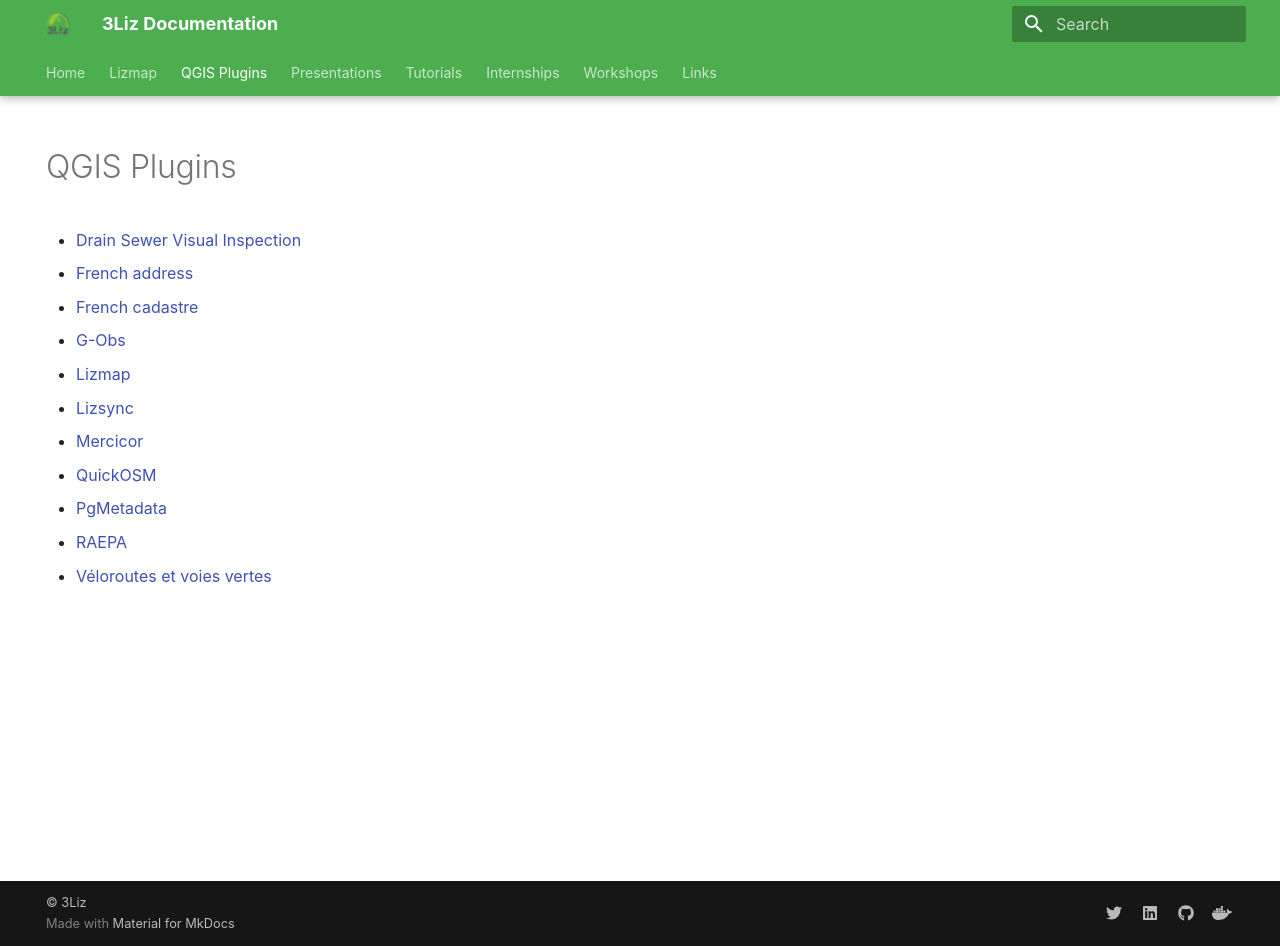
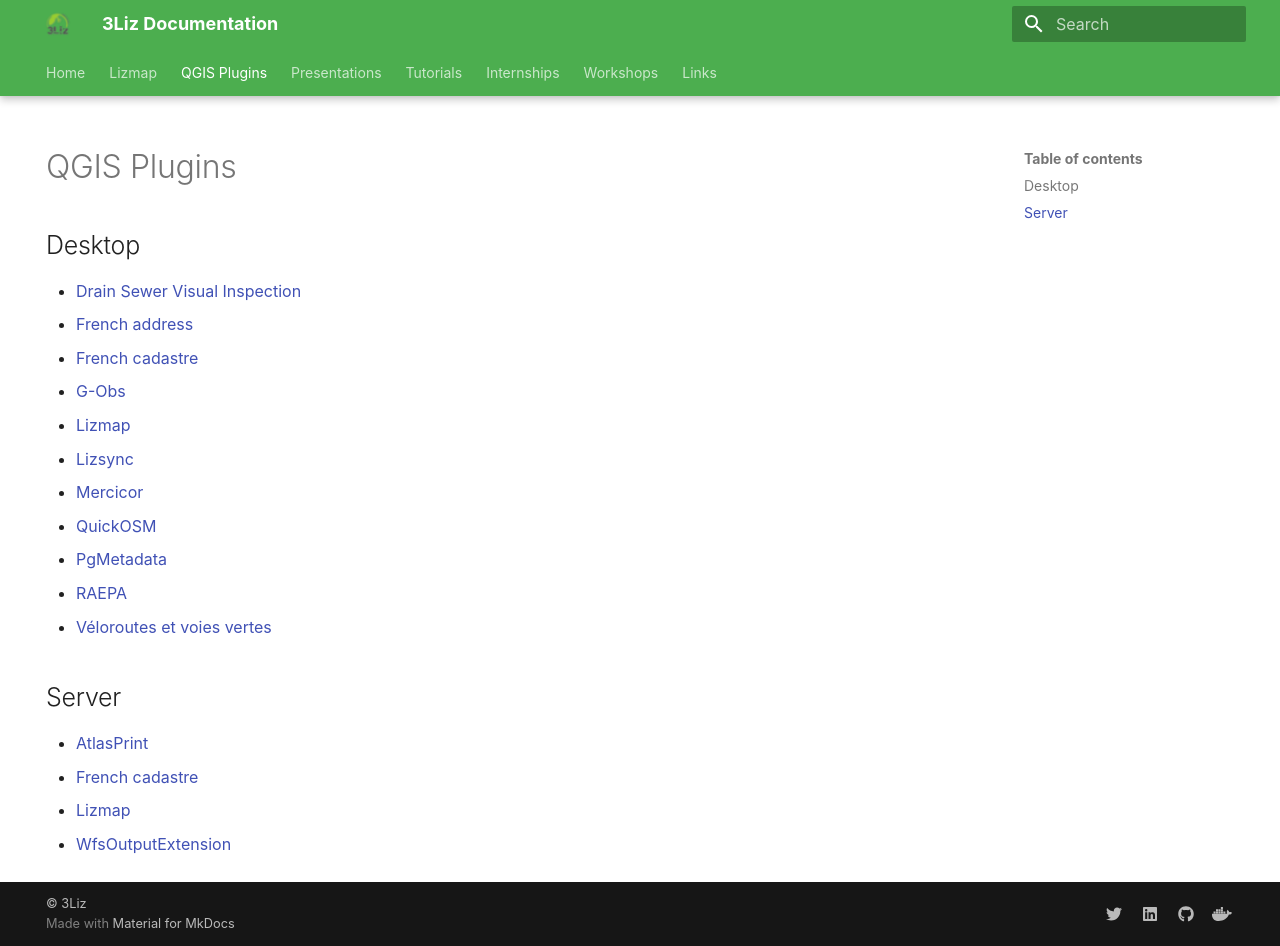
Before and after one commit to 3liz/3liz.github.io, an MkDocs documentation site: the page built from docs/plugins.md, in a window 1280 px wide and 946 px high. Built offline with MkDocs 1.6.1 and Material for MkDocs 9.7.7, drawn with Linux system fonts in a browser that asks for light colours; nearby versions of some CDN libraries.

Commit message:
Add QGIS plugins

```diff
--- a/docs/plugins.md
+++ b/docs/plugins.md
@@ -4,6 +4,8 @@
 ---
 
 # QGIS Plugins
+
+## Desktop
 
 * [Drain Sewer Visual Inspection](../qgis_drain_sewer_visual_inspection/)
 * [French address](../qgis-gestion_base_adresse-plugin/)
@@ -16,3 +18,10 @@
 * [PgMetadata](../qgis-pgmetadata-plugin/)
 * [RAEPA](../qgis-raepa-plugin/)
 * [Véloroutes et voies vertes](../qgis-veloroutes_voies_vertes-plugin/)
+
+## Server
+
+* [AtlasPrint](https://github.com/3liz/qgis-atlasprint)
+* [French cadastre](../QgisCadastrePlugin/)
+* [Lizmap](https://docs.lizmap.com/current/en/publish/lizmap_plugin/index.html)
+* [WfsOutputExtension](https://github.com/3liz/qgis-wfsOutputExtension)
```
